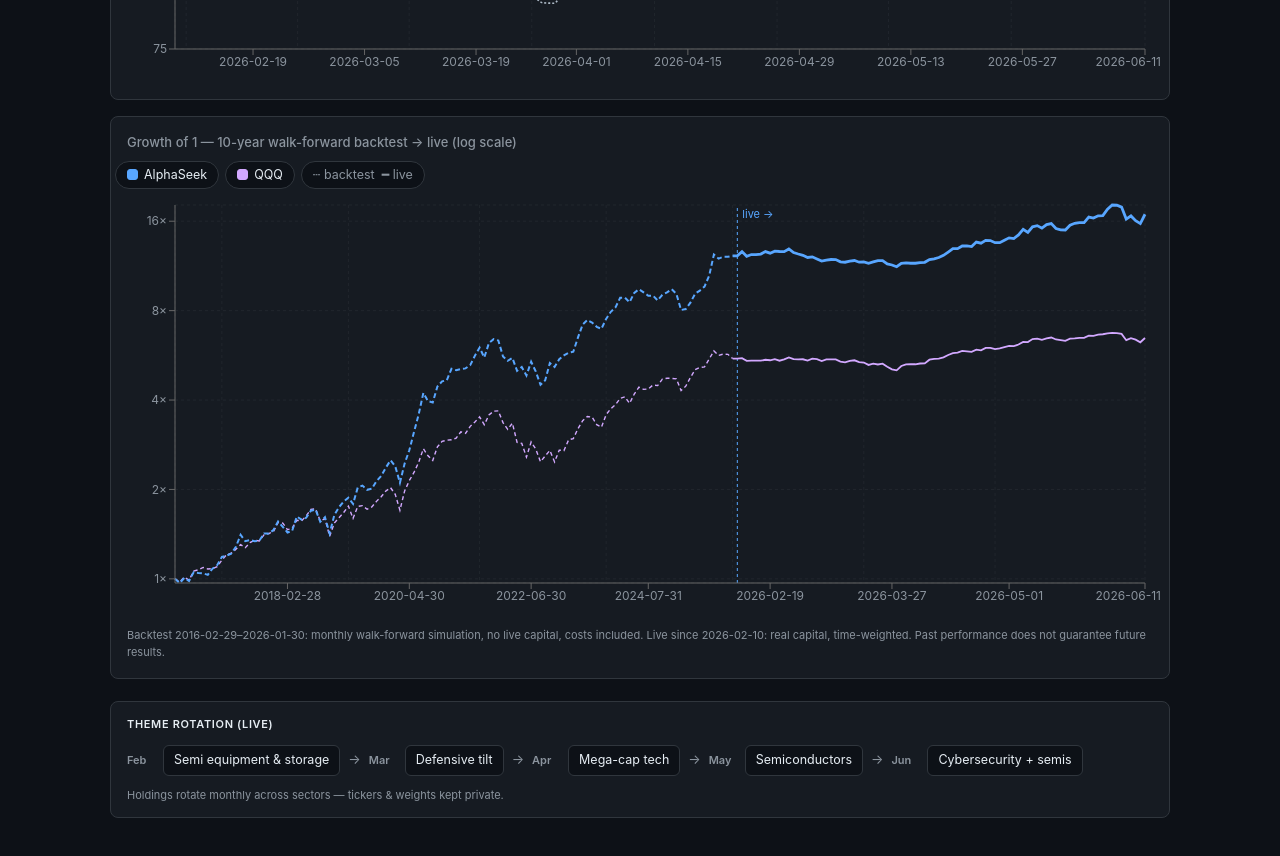
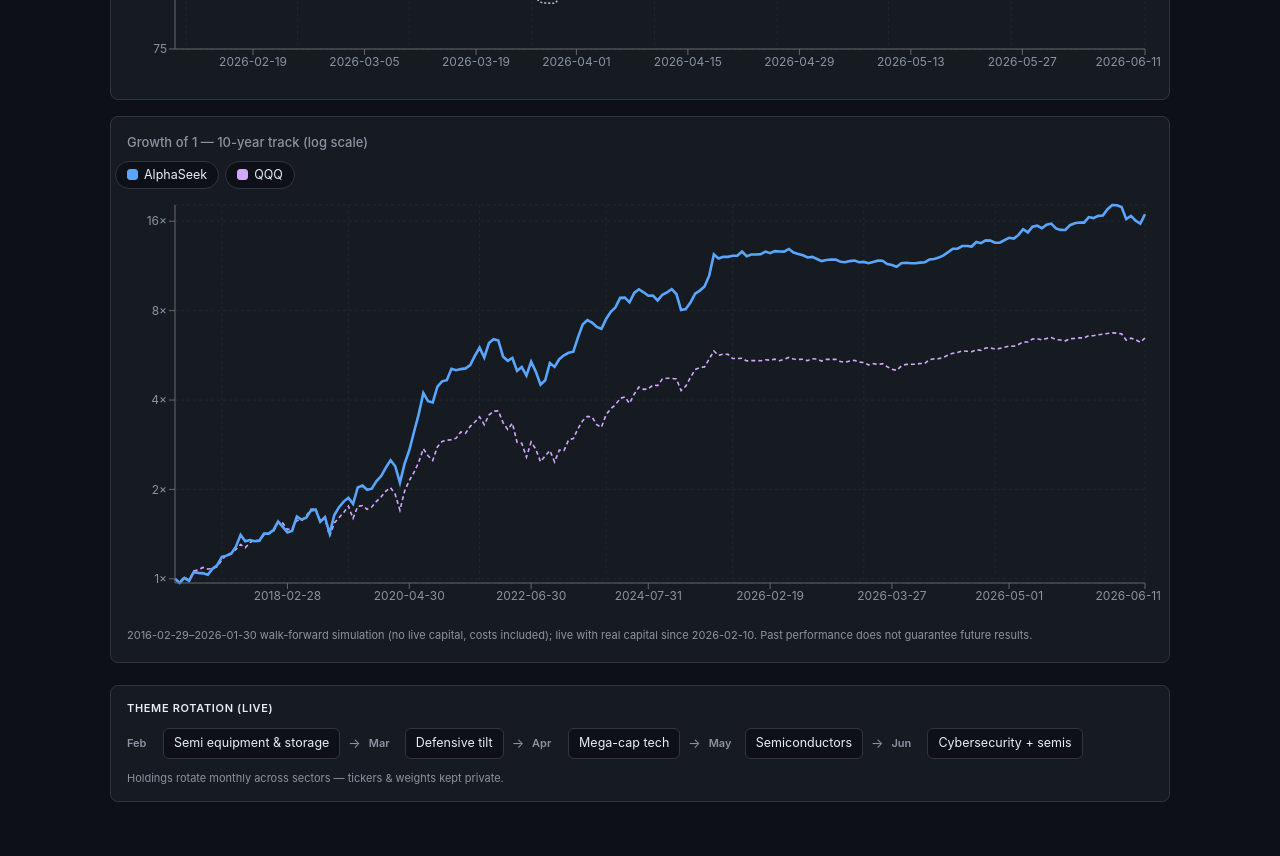
Before and after one commit to cxysteven/live-dashboard, a React (Vite) app: page / in a window 1280 px wide. Shown: the part 720-1576 px from the top of the page. Built offline with nearby package versions, Linux system fonts and the light colour scheme.

Commit message:
simplify: single continuous backtest→live curve, no visual split

```diff
--- a/src/components/BacktestLiveChart.jsx
+++ b/src/components/BacktestLiveChart.jsx
@@ -1,30 +1,7 @@
 import {
   ResponsiveContainer, LineChart, Line, XAxis, YAxis,
-  Tooltip, CartesianGrid, ReferenceLine,
+  Tooltip, CartesianGrid,
 } from "recharts";
-
-// Splits the combined backtest+live series into dashed (backtest) and solid (live)
-// segments so a single chart shows "10yr walk-forward → live" as one continuous curve.
-function buildRows(combined) {
-  const rows = combined.map((d) => {
-    const bt = d.phase === "hist";
-    return {
-      date: d.date,
-      as_bt: bt ? d.as : null,
-      qqq_bt: bt ? d.qqq : null,
-      as_live: bt ? null : d.as,
-      qqq_live: bt ? null : d.qqq,
-    };
-  });
-  // stitch the seam: last backtest point also seeds the live keys so solid joins dashed
-  let lastBt = -1;
-  for (let i = 0; i < rows.length; i++) if (rows[i].as_bt != null) lastBt = i;
-  if (lastBt >= 0) {
-    rows[lastBt].as_live = rows[lastBt].as_bt;
-    rows[lastBt].qqq_live = rows[lastBt].qqq_bt;
-  }
-  return rows;
-}
 
 function Tip({ active, payload, label }) {
   if (!active || !payload || !payload.length) return null;
@@ -32,28 +9,23 @@ function Tip({ active, payload, label }) {
     const p = payload.find((x) => x.dataKey === k && x.value != null);
     return p ? p.value : null;
   };
-  const v3 = get("as_live") ?? get("as_bt");
-  const qqq = get("qqq_live") ?? get("qqq_bt");
   const mult = (x) => (x == null ? "—" : `${(x / 100).toFixed(1)}×`);
   return (
     <div className="tooltip">
       <div className="tooltip-date">{label}</div>
-      <div className="tooltip-row" style={{ color: "var(--accent-as)" }}>AlphaSeek: {mult(v3)}</div>
-      <div className="tooltip-row" style={{ color: "var(--accent-qqq)" }}>QQQ: {mult(qqq)}</div>
+      <div className="tooltip-row" style={{ color: "var(--accent-as)" }}>AlphaSeek: {mult(get("as"))}</div>
+      <div className="tooltip-row" style={{ color: "var(--accent-qqq)" }}>QQQ: {mult(get("qqq"))}</div>
     </div>
   );
 }
 
 export default function BacktestLiveChart({ combined, meta }) {
   if (!combined || combined.length === 0) return null;
-  const rows = buildRows(combined);
-  const liveStart = meta?.live_start || combined.find((d) => d.phase === "live")?.date;
+  const liveStart = meta?.live_start;
 
   return (
     <div className="chart-card">
-      <div className="chart-title">
-        Growth of 1 — 10-year walk-forward backtest → live (log scale)
-      </div>
+      <div className="chart-title">Growth of 1 — 10-year track (log scale)</div>
       <div className="legend-row">
         <span className="legend-item" style={{ cursor: "default" }}>
           <span className="legend-swatch" style={{ background: "var(--accent-as)", borderColor: "var(--accent-as)" }} />
@@ -63,12 +35,9 @@ export default function BacktestLiveChart({ combined, meta }) {
           <span className="legend-swatch" style={{ background: "var(--accent-qqq)", borderColor: "var(--accent-qqq)" }} />
           <span className="legend-label">QQQ</span>
         </span>
-        <span className="legend-item" style={{ cursor: "default" }}>
-          <span className="legend-label" style={{ color: "var(--fg-muted)" }}>┄ backtest&nbsp;&nbsp;━ live</span>
-        </span>
       </div>
       <ResponsiveContainer width="100%" height={420}>
-        <LineChart data={rows} margin={{ top: 8, right: 16, left: 0, bottom: 4 }}>
+        <LineChart data={combined} margin={{ top: 8, right: 16, left: 0, bottom: 4 }}>
           <CartesianGrid stroke="var(--grid)" strokeDasharray="3 3" />
           <XAxis dataKey="date" tick={{ fill: "var(--fg-muted)", fontSize: 12 }} minTickGap={48} />
           <YAxis
@@ -78,27 +47,14 @@ export default function BacktestLiveChart({ combined, meta }) {
             tick={{ fill: "var(--fg-muted)", fontSize: 12 }}
             tickFormatter={(v) => `${(v / 100).toFixed(0)}×`}
           />
-          {liveStart ? (
-            <ReferenceLine
-              x={liveStart}
-              stroke="var(--accent-as)"
-              strokeDasharray="3 3"
-              label={{ value: "live →", position: "insideTopLeft", fill: "var(--accent-as)", fontSize: 11 }}
-            />
-          ) : null}
           <Tooltip content={<Tip />} />
-          {/* QQQ behind */}
-          <Line dataKey="qqq_bt" stroke="var(--accent-qqq)" strokeWidth={1.4} strokeDasharray="4 3" dot={false} isAnimationActive={false} connectNulls={false} />
-          <Line dataKey="qqq_live" stroke="var(--accent-qqq)" strokeWidth={1.8} dot={false} isAnimationActive={false} connectNulls={false} />
-          {/* AlphaSeek front */}
-          <Line dataKey="as_bt" stroke="var(--accent-as)" strokeWidth={2} strokeDasharray="5 3" dot={false} isAnimationActive={false} connectNulls={false} />
-          <Line dataKey="as_live" stroke="var(--accent-as)" strokeWidth={2.8} dot={false} isAnimationActive={false} connectNulls={false} />
+          <Line dataKey="qqq" name="QQQ" stroke="var(--accent-qqq)" strokeWidth={1.6} strokeDasharray="4 3" dot={false} isAnimationActive={false} />
+          <Line dataKey="as" name="AlphaSeek" stroke="var(--accent-as)" strokeWidth={2.6} dot={false} isAnimationActive={false} />
         </LineChart>
       </ResponsiveContainer>
       <div className="chart-disclaimer">
-        Backtest {meta?.hist_start}–{meta?.hist_end}: monthly walk-forward simulation, no live
-        capital, costs included. Live since {liveStart}: real capital, time-weighted. Past performance
-        does not guarantee future results.
+        {meta?.hist_start}–{meta?.hist_end} walk-forward simulation (no live capital, costs included);
+        live with real capital since {liveStart}. Past performance does not guarantee future results.
       </div>
     </div>
   );
```
